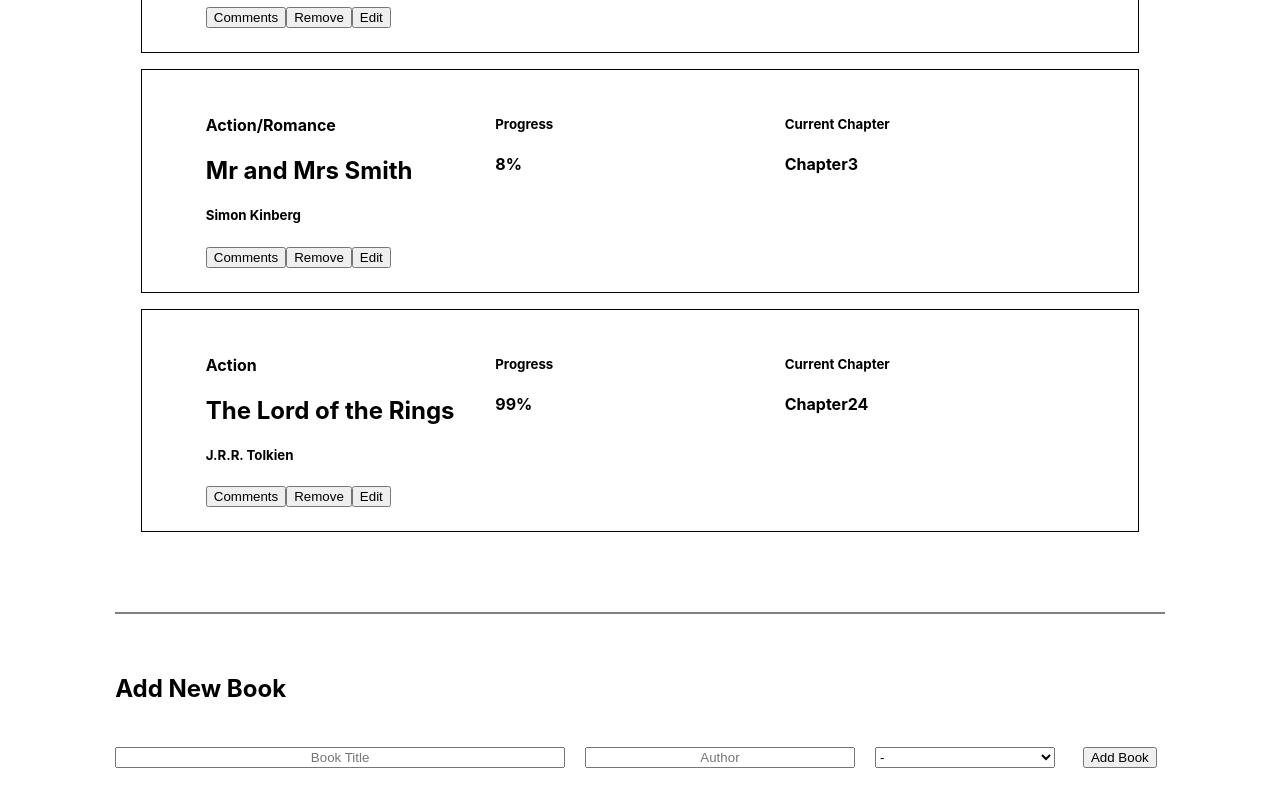
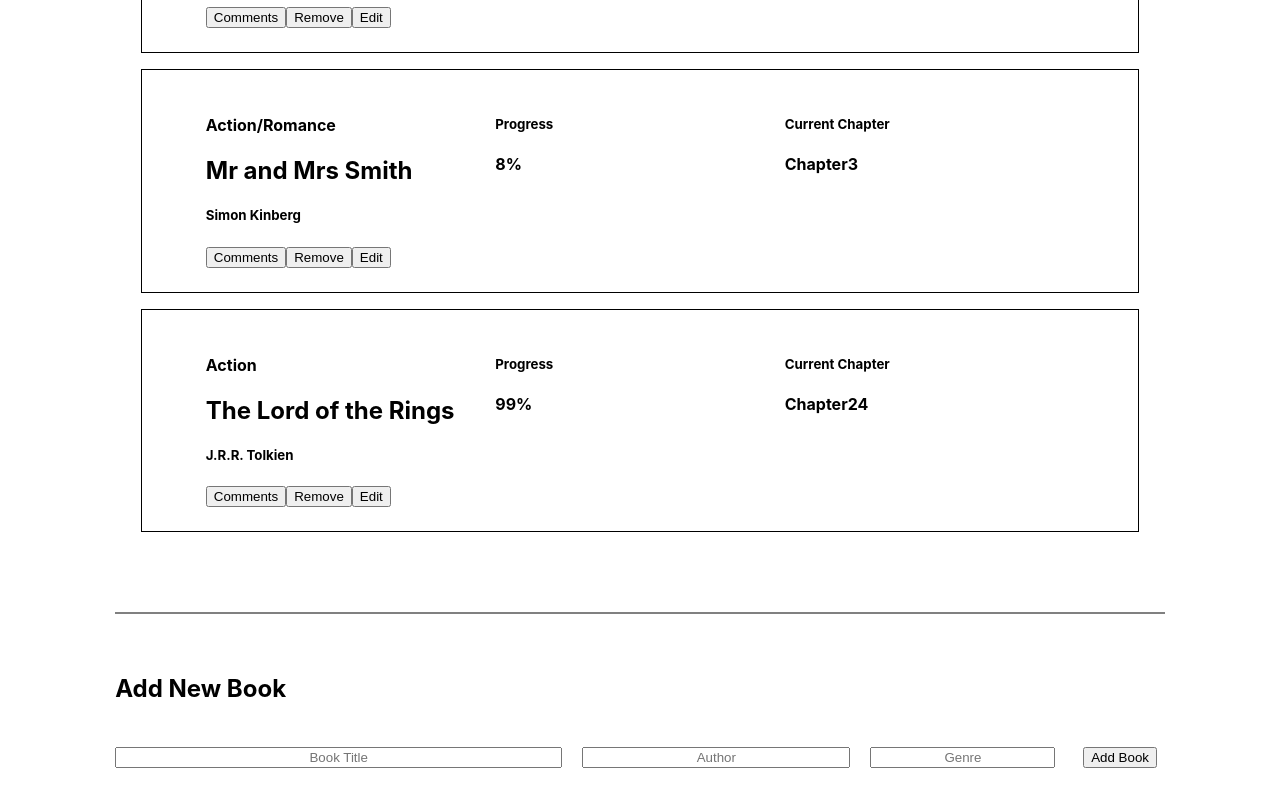
Before and after one commit to Haywayaheadshot/book-keeper, a React (Create React App) app: page /books in a window 1280 px wide. Shown: the part 289-1089 px from the top of the page. Built offline with nearby package versions, Linux system fonts and the light colour scheme.

Commit message:
Write state handlers for inputs

```diff
--- a/src/components/dep/AddNewBook.js
+++ b/src/components/dep/AddNewBook.js
@@ -1,7 +1,40 @@
-import React from 'react';
+import React, { useState } from 'react';
+import { v4 as uuid } from 'uuid';
+import { useDispatch } from 'react-redux';
+import { addBook } from '../../redux/books/Books';
 import '../../styles/addNewBook.css';
 
 function AddNewBook() {
+  const [title, setTitle] = useState('');
+  const [author, setAuthor] = useState('');
+  const [genre, setGenre] = useState('');
+  const dispatch = useDispatch();
+  const uId = uuid();
+  const id = uId.slice(0, 8);
+  const progress = Math.floor(Math.random() * 100);
+  const currentStatus = Math.floor(Math.random() * 10);
+
+  const onChangeTitleHandler = (event) => {
+    setTitle(event.target.value);
+  };
+
+  const onChangeAuthorHandler = (event) => {
+    setAuthor(event.target.value);
+  };
+
+  const onChangeGenreHandler = (event) => {
+    setGenre(event.target.value);
+  };
+
+  const onClickInput = () => {
+    dispatch(addBook({
+      id, title, genre, author, progress: `${progress}%`, currentStatus: `${currentStatus}`,
+    }));
+    setAuthor('');
+    setTitle('');
+    setGenre('');
+  };
+
   return (
     <div>
       <section className="books-authors-inputs-div">
@@ -11,19 +44,24 @@ function AddNewBook() {
             placeholder="Book Title"
             type="text"
             className="user-inputs"
+            value={title}
+            onChange={onChangeTitleHandler}
           />
           <input
             placeholder="Author"
             type="text"
             className="user-inputs"
+            value={author}
+            onChange={onChangeAuthorHandler}
           />
-          <select placeholder="Category">
-            <option>-</option>
-            <option>Suspense</option>
-            <option>Action</option>
-            <option>Romance</option>
-          </select>
-          <button className="add-books" type="button">Add Book</button>
+          <input
+            placeholder="Genre"
+            className="user-inputs"
+            type="text"
+            value={genre}
+            onChange={onChangeGenreHandler}
+          />
+          <button className="add-books" type="button" onClick={onClickInput}>Add Book</button>
         </form>
       </section>
     </div>
```
